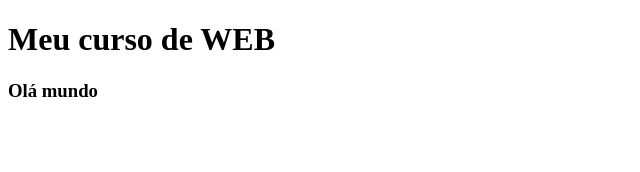
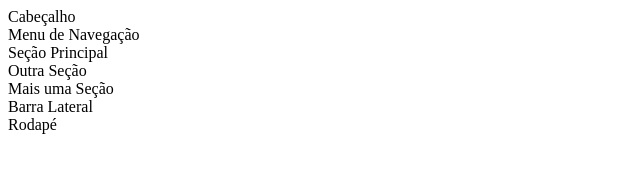
Before and after one commit to jonatarauber/progWebIstituto, a plain HTML site: page index.html in a window 1280 px wide. Shown: the whole page, without its empty margins (0-640 px from the left). Drawn offline with Linux system fonts and the light colour scheme.

Commit message:
Update index.html

```diff
--- a/index.html
+++ b/index.html
@@ -6,7 +6,12 @@
     <title>Programação Web</title>
 </head>
 <body>
-    <h1>Meu curso de WEB</h1>
-    <h3>Olá mundo</h3>
+        <header>Cabeçalho</header>
+        <nav>Menu de Navegação</nav>
+        <section>Seção Principal</section>
+        <section>Outra Seção</section>
+        <section>Mais uma Seção</section>
+        <aside>Barra Lateral</aside>
+        <footer>Rodapé</footer>
 </body>
 </html>
```
